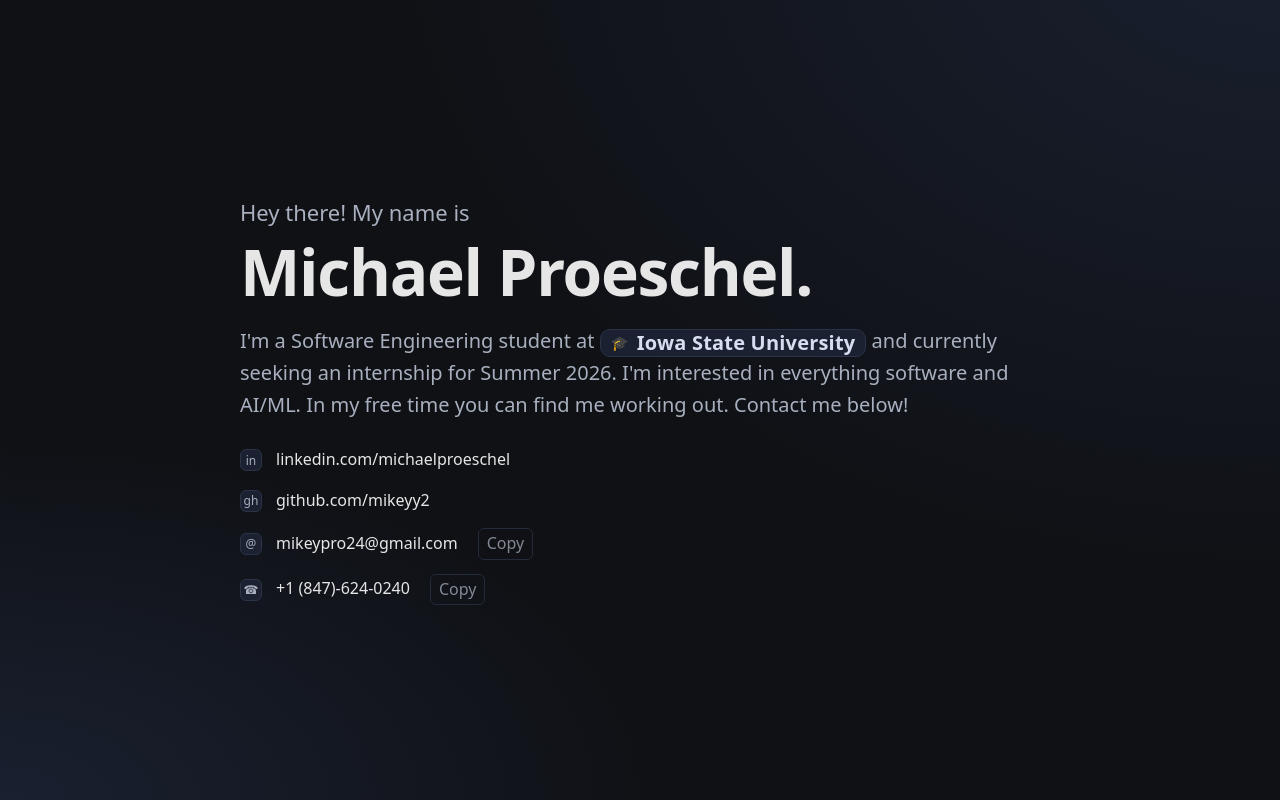
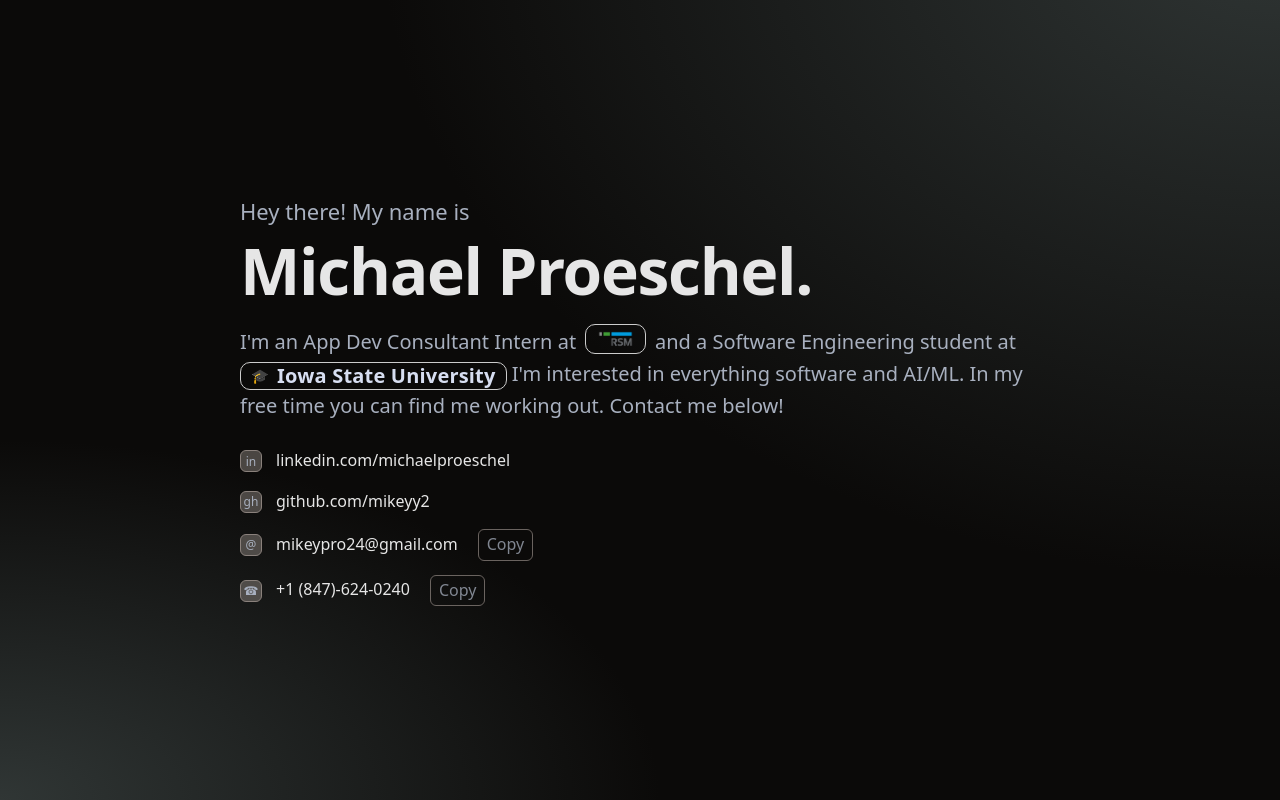
Before and after one commit to mikeyy2/michaelproeschel, a plain HTML site: page index.html in a window 1280 px wide. Drawn offline with Linux system fonts and the light colour scheme.

Commit message:
new version

```diff
--- a/index.html
+++ b/index.html
@@ -10,38 +10,70 @@
   <body>
     <main class="wrap">
       <section class="hero">
-
         <div>
           <div class="hi">Hey there! My name is</div>
           <h1 class="title">Michael Proeschel.</h1>
-
           <p class="lead">
-          I'm a Software Engineering student at
-          <a href="https://se.iastate.edu/" target="_blank"><span class="pill"><span class="em">🎓</span> Iowa State University</span></a>
-          and currently seeking an internship for Summer 2026. I'm interested in everything software and AI/ML. In my free time you can find me working out. Contact me below!
+            I'm an App Dev Consultant Intern at
+            <a href="https://rsmus.com" target="_blank" class="pill-button">
+              <img src="/michaelproeschel/images/rsmm.png" alt="RSM Logo" />
+            </a>
+             and a Software Engineering student at
+            <a href="https://se.iastate.edu/" target="_blank"
+              ><span class="pill"
+                ><span class="em">🎓</span> Iowa State University</span
+              ></a
+            >
+            I'm interested
+            in everything software and AI/ML. In my free time you can find me
+            working out. Contact me below!
           </p>
 
           <div class="contacts" aria-label="Contact links">
             <div class="contact">
               <span class="ic" aria-hidden="true">in</span>
-            <a href="https://www.linkedin.com/in/michael-proeschel/" target="_blank" rel="noopener">linkedin.com/michaelproeschel</a>
+              <a
+                href="https://www.linkedin.com/in/michael-proeschel/"
+                target="_blank"
+                rel="noopener"
+                >linkedin.com/michaelproeschel</a
+              >
             </div>
 
             <div class="contact">
               <span class="ic" aria-hidden="true">gh</span>
-            <a href="https://github.com/mikeyy2" target="_blank" rel="noopener">github.com/mikeyy2</a>
+              <a
+                href="https://github.com/mikeyy2"
+                target="_blank"
+                rel="noopener"
+                >github.com/mikeyy2</a
+              >
             </div>
 
             <div class="contact">
               <span class="ic" aria-hidden="true">@</span>
-            <a id="emailLink" href="mailto:mikeypro24@gmail.com">mikeypro24@gmail.com</a>
-            <button class="copy" data-copy="mproe@iastate.edu" aria-label="Copy email">Copy</button>
+              <a id="emailLink" href="mailto:mikeypro24@gmail.com"
+                >mikeypro24@gmail.com</a
+              >
+              <button
+                class="copy"
+                data-copy="mproe@iastate.edu"
+                aria-label="Copy email"
+              >
+                Copy
+              </button>
             </div>
 
             <div class="contact">
               <span class="ic" aria-hidden="true">☎︎</span>
               <a href="tel:+1-847-624-0240">+1 (847)-624-0240</a>
-            <button class="copy" data-copy="+18476240240" aria-label="Copy phone">Copy</button>
+              <button
+                class="copy"
+                data-copy="+18476240240"
+                aria-label="Copy phone"
+              >
+                Copy
+              </button>
             </div>
           </div>
         </div>
--- a/style.css
+++ b/style.css
@@ -1,11 +1,11 @@
 :root {
-  --bg: #0f1115;
+  --bg: #0B0A09;
   --panel: #141821;
   --text: #e6e6e6;
   --muted: #a8b0bf;
   --accent: #f5f5f7;
-  --pill-bg: #1b2130;
-  --pill-br: #2a3347;
+  --pill-bg: rgba(138, 129, 124, 0.5);
+  --pill-br: #8A817C;
   --link: #c6d3ff;
   --focus: #6ea8ff;
 }
@@ -16,8 +16,8 @@ html, body { height: 100%; }
 body {
   margin: 0;
   background:
-    radial-gradient(1500px 1100px at 100% -10%, #1a2030 0%, transparent 60%),
-    radial-gradient(1100px 600px at 0% 100%, #1a2030 0%, transparent 60%),
+    radial-gradient(1500px 1100px at 100% -10%, #303635 0%, transparent 60%),
+    radial-gradient(1100px 600px at 0% 100%, #303635 0%, transparent 60%),
     var(--bg);
   color: var(--text);
   font: 500 16px/1.6 ui-sans-serif, system-ui, -apple-system, Segoe UI, Roboto, Inter, "Helvetica Neue", Arial, "Apple Color Emoji", "Segoe UI Emoji";
@@ -77,8 +77,7 @@ body {
   gap: 8px;
   height: 28px;
   padding: 0 10px;
-  background: var(--pill-bg);
-  border: 1px solid var(--pill-br);
+  border: 1px solid #ccc;
   border-radius: 10px;
   font-weight: 650;
   letter-spacing: .01em;
@@ -92,6 +91,10 @@ body {
   height: 18px;
   align-items: center;
   justify-content: center;
+}
+.pill:hover {
+  border-color: #0077c8;
+  box-shadow: 0 2px 6px rgba(0,0,0,0.15);
 }
 
 .contacts {
@@ -152,3 +155,23 @@ body {
   .hero { flex-direction: column; align-items: flex-start; }
   .avatar { width: 84px; height: 84px; border-radius: 16px; }
 }
+
+.pill-button {
+  display: inline-flex;
+  align-items: center;
+  border: 1px solid #ccc;
+  border-radius: 10px; /* pill shape */
+  padding: 4px 10px;
+  margin: 0 4px;
+  transition: all 0.2s ease;
+}
+
+.pill-button:hover {
+  border-color: #0077c8;
+  box-shadow: 0 2px 6px rgba(0,0,0,0.15);
+}
+
+.pill-button img {
+  height: 20px; /* adjust to match line height */
+  width: auto;
+}
```
Also changed, not shown: images/rsmm.png (added). Lines whose indentation alone changed are shown as unchanged.
